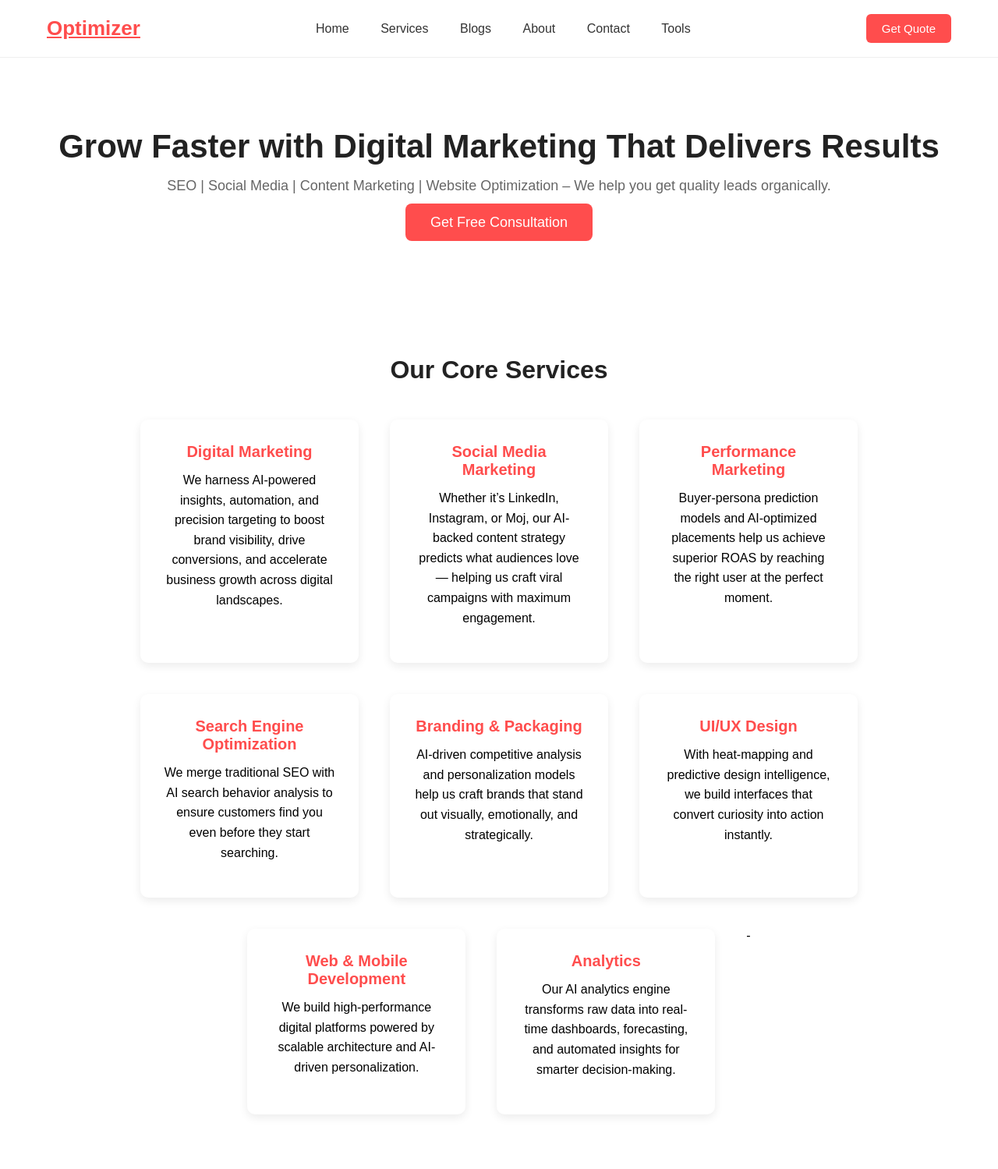
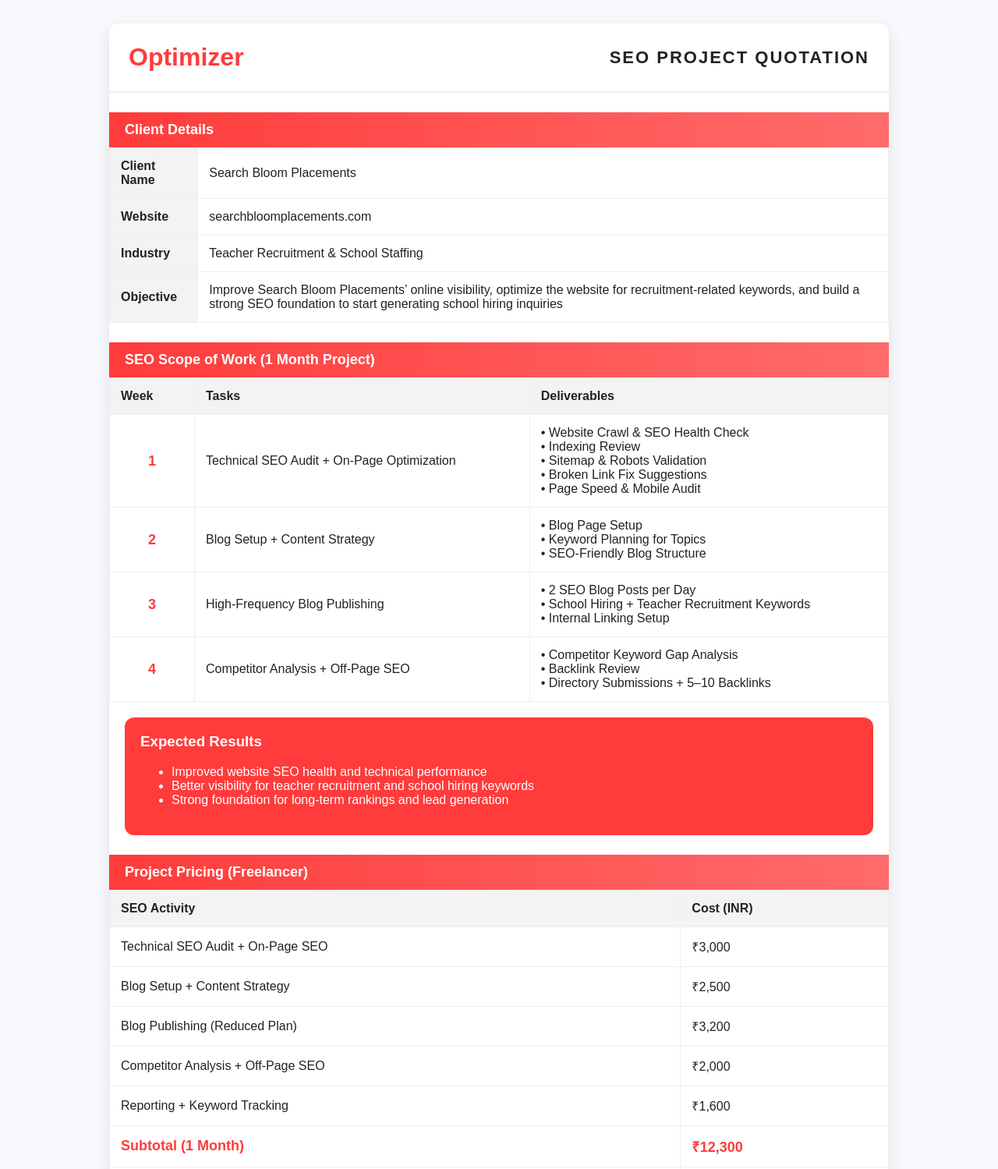
Before and after one commit to DivyabharathiRengasamy/optimizer, a plain HTML site: page public/index.html in a window 1280 px wide. Shown: the top 1499 px of the page at 78% size. Drawn offline with Linux system fonts and the light colour scheme.

Commit message:
Updated homepage with quotation

```diff
--- a/public/index.html
+++ b/public/index.html
@@ -3,275 +3,286 @@
 <head>
   <meta charset="UTF-8">
   <meta name="viewport" content="width=device-width, initial-scale=1.0">
-    <title>Optimizer - Digital Marketing Agency</title>
-
-    <meta name="description" content="Optimizer is a Digital Marketing Agency
-    specializing in SEO, Content Marketing, Web Design, and Social Media strategies.
-     Grow your business organically.">
-
-     <script type="application/ld+json">
-{
-  "@context": "https://schema.org",
-  "@type": "WebSite",
-  "name": "Optimizer",
-  "url": "https://optimizer-eta.vercel.app/"
-}
-</script>
-
+  <title>SEO Project Quotation</title>
 
   <style>
-        * {
-            margin: 0; padding: 0;
-            font-family: 'Poppins', sans-serif;
-            box-sizing: border-box;
+    body {
+      font-family: Arial, sans-serif;
+      margin: 0;
+      background: #f8f9fc;
+      color: #222;
     }
 
-        body {
-            background: #ffffff;
+    .container {
+      width: 90%;
+      max-width: 1000px;
+      margin: 30px auto;
+      background: #fff;
+      border-radius: 12px;
+      box-shadow: 0px 5px 20px rgba(0,0,0,0.1);
+      overflow: hidden;
     }
 
     /* HEADER */
-        header {
-            width: 100%;
-            background: #ffffff;
-            border-bottom: 1px solid #efefef;
-            padding: 18px 60px;
+    .header {
       display: flex;
       justify-content: space-between;
       align-items: center;
-            position: sticky;
-            top: 0;
+      padding: 25px;
+      border-bottom: 2px solid #eee;
     }
 
     .logo {
-            font-size: 26px;
-            font-weight: 700;
-            color: #ff4d4d; /* Zoho like red color */
+      font-size: 32px;
+      font-weight: bold;
+      color: #ff3b3b;
     }
 
-       nav a {
-            margin: 0 18px;
-            text-decoration: none;
-            color: #333;
-            font-size: 16px;
-            transition: 0.3s;
+    .title {
+      font-size: 22px;
+      font-weight: bold;
+      letter-spacing: 2px;
+      color: #222;
     }
 
-        nav a:hover {
-            color: #ff4d4d;
+    /* SECTION TITLE */
+    .section-title {
+      background: linear-gradient(to right, #ff3b3b, #ff6b6b);
+      color: white;
+      padding: 12px 20px;
+      font-size: 18px;
+      font-weight: bold;
+      margin-top: 25px;
     }
 
-        .cta-btn {
-            background: #ff4d4d;
+    /* TABLE STYLE */
+    table {
+      width: 100%;
+      border-collapse: collapse;
+      margin: 0;
+    }
+
+    td, th {
+      padding: 14px;
+      border: 1px solid #eee;
+      text-align: left;
+    }
+
+    th {
+      background: #f3f3f3;
+      font-weight: bold;
+    }
+
+    /* WEEK BOX */
+    .week-table td:first-child {
+      font-weight: bold;
+      text-align: center;
+      width: 80px;
+      color: #ff3b3b;
+      font-size: 18px;
+    }
+
+    /* RESULTS BOX */
+    .results-box {
+      background: #ff3b3b;
       color: white;
-            padding: 10px 20px;
-            border-radius: 6px;
-            text-decoration: none;
+      padding: 20px;
+      border-radius: 12px;
+      margin: 20px;
+    }
+
+    .results-box h3 {
+      margin-top: 0;
+    }
+
+    /* PRICING */
+    .total-row {
+      font-weight: bold;
+      font-size: 18px;
+      color: #ff3b3b;
+    }
+
+    /* CONTACT */
+    .contact {
+      padding: 20px;
       font-size: 15px;
     }
 
-        /* HERO SECTION */
-        .hero {
-            text-align: center;
-            padding: 90px 40px;
+    .contact p {
+      margin: 8px 0;
     }
 
-        .hero h1 {
-            font-size: 42px;
-            margin-bottom: 16px;
-            color: #222;
+    /* FOOTER */
+    .footer {
+      text-align: center;
+      padding: 15px;
+      font-size: 14px;
+      background: #f3f3f3;
     }
 
-        .hero p {
-            font-size: 18px;
-            color: #666;
-            margin-bottom: 26px;
-        }
+  </style>
+</head>
+<body>
 
-        .hero .cta-main {
-            background: #ff4d4d;
-            padding: 14px 32px;
-            color: white;
-            font-size: 18px;
-            border-radius: 8px;
-            text-decoration: none;
-        }
+  <div class="container">
 
-        /* FEATURES — centered */
-        .features {
-            padding: 70px 40px;
-            text-align: center;
-        }
+    <!-- HEADER -->
+    <div class="header">
+      <div class="logo">Optimizer</div>
+      <div class="title">SEO PROJECT QUOTATION</div>
+    </div>
 
-        .features h2 {
-            font-size: 32px;
-            margin-bottom: 45px;
-            color: #222;
-        }
+    <!-- CLIENT DETAILS -->
+    <div class="section-title">Client Details</div>
 
-        .feature-container {
-            display: flex;
-            justify-content: center;
-            gap: 40px;
-            flex-wrap: wrap;
-        }
+    <table>
+      <tr>
+        <th>Client Name</th>
+        <td>Search Bloom Placements</td>
+      </tr>
+      <tr>
+        <th>Website</th>
+        <td>searchbloomplacements.com</td>
+      </tr>
+      <tr>
+        <th>Industry</th>
+        <td>Teacher Recruitment & School Staffing</td>
+      </tr>
+      <tr>
+        <th>Objective</th>
+        <td>Improve Search Bloom Placements’ online visibility, optimize the website for recruitment-related keywords, and build a strong SEO foundation to start generating school hiring inquiries</td>
+      </tr>
+    </table>
 
-        .feature-box {
-            background: #ffffff;
-            width: 280px;
-            padding: 30px;
-            border-radius: 10px;
-            box-shadow: 0 4px 12px rgba(0,0,0,0.08);
-        }
+    <!-- SEO SCOPE -->
+    <div class="section-title">SEO Scope of Work (1 Month Project)</div>
 
-        .feature-box p {
-  line-height: 1.6; /* space between lines */
-  margin-top: 10px; /* space above paragraph */
-  margin-bottom: 15px; /* space below paragraph */
-  font-family: 'Poppins', sans-serif; /* example font */
-  font-size: 16px; /* size of paragraph text */
-}
+    <table class="week-table">
+      <tr>
+        <th>Week</th>
+        <th>Tasks</th>
+        <th>Deliverables</th>
+      </tr>
+
+      <tr>
+        <td>1</td>
+        <td>Technical SEO Audit + On-Page Optimization</td>
+        <td>
+          • Website Crawl & SEO Health Check <br>
+          • Indexing Review <br>
+          • Sitemap & Robots Validation <br>
+          • Broken Link Fix Suggestions <br>
+          • Page Speed & Mobile Audit
+        </td>
+      </tr>
+
+      <tr>
+        <td>2</td>
+        <td>Blog Setup + Content Strategy</td>
+        <td>
+          • Blog Page Setup <br>
+          • Keyword Planning for Topics <br>
+          • SEO-Friendly Blog Structure
+        </td>
+      </tr>
+
+      <tr>
+        <td>3</td>
+        <td>High-Frequency Blog Publishing</td>
+        <td>
+          • 2 SEO Blog Posts per Day <br>
+          • School Hiring + Teacher Recruitment Keywords <br>
+          • Internal Linking Setup
+        </td>
+      </tr>
+
+      <tr>
+        <td>4</td>
+        <td>Competitor Analysis + Off-Page SEO</td>
+        <td>
+          • Competitor Keyword Gap Analysis <br>
+          • Backlink Review <br>
+          • Directory Submissions + 5–10 Backlinks
+        </td>
+      </tr>
+    </table>
+
+    <!-- EXPECTED RESULTS -->
+   <div class="results-box">
+  <h3>Expected Results</h3>
+  <ul>
+    <li>Improved website SEO health and technical performance</li>
+    <li>Better visibility for teacher recruitment and school hiring keywords</li>
+    <li>Strong foundation for long-term rankings and lead generation</li>
+  </ul>
+</div>
 
 
-        .feature-box h3 {
-            margin-bottom: 12px;
-            font-size: 20px;
-            color: #ff4d4d;
-        }
+    <!-- PRICING -->
+    <div class="section-title">Project Pricing (Freelancer)</div>
 
-        /* ENQUIRY FORM */
-        .enquiry {
-            padding: 80px 40px;
-            background: #fafafa;
-        }
+    <table>
+      <tr>
+        <th>SEO Activity</th>
+        <th>Cost (INR)</th>
+      </tr>
 
-        .enquiry h2 {
-            text-align: center;
-            margin-bottom: 26px;
-            font-size: 32px;
-        }
+      <tr>
+        <td>Technical SEO Audit + On-Page SEO</td>
+        <td>₹3,000</td>
+      </tr>
 
-        form {
-            max-width: 500px;
-            margin: auto;
-        }
+      <tr>
+        <td>Blog Setup + Content Strategy</td>
+        <td>₹2,500</td>
+      </tr>
 
-        input, textarea {
-            width: 100%;
-            margin-bottom: 18px;
-            padding: 14px;
-            border-radius: 8px;
-            border: 1px solid #ddd;
-            font-size: 16px;
-        }
+      <tr>
+        <td>Blog Publishing (Reduced Plan)</td>
+        <td>₹3,200</td>
+      </tr>
 
-        button {
-            width: 100%;
-            padding: 15px;
-            background: #ff4d4d;
-            color: white;
-            font-size: 18px;
-            border: none;
-            border-radius: 8px;
-            cursor: pointer;
-        }
+      <tr>
+        <td>Competitor Analysis + Off-Page SEO</td>
+        <td>₹2,000</td>
+      </tr>
 
-        footer {
-            text-align: center;
-            padding: 22px;
-            background: #ffffff;
-            border-top: 1px solid #efefef;
-            margin-top: 60px;
-        }
-    </style>
-</head>
+      <tr>
+        <td>Reporting + Keyword Tracking</td>
+        <td>₹1,600</td>
+      </tr>
 
-<body>
+      <tr class="total-row">
+        <td>Subtotal (1 Month)</td>
+        <td>₹12,300</td>
+      </tr>
 
-    <!-- HEADER -->
-    <header>
-        <a href="index.html" class="logo">Optimizer</a>
-        <nav>
-            <a href="#">Home</a>
-            <a href="services.html">Services</a>
-            <a href="blog.html">Blogs</a>
-            <a href="about.html">About</a>
-            <a href="contact.html">Contact</a>
-            <a href="/tools/tools.html">Tools</a>
+      <tr>
+        <td>GST @18%</td>
+        <td>₹2,700</td>
+      </tr>
 
-        </nav>
-        <a href="#enquiry" class="cta-btn">Get Quote</a>
-    </header>
+      <tr class="total-row">
+        <td>Total Payable</td>
+       <td>₹15,000</td> <!-- updated -->
 
-    <!-- HERO -->
-    <section class="hero">
-        <h1>Grow Faster with Digital Marketing That Delivers Results</h1>
-        <p>SEO | Social Media | Content Marketing | Website Optimization – We help you get quality leads organically.</p>
-        <a href="#enquiry" class="cta-main">Get Free Consultation</a>
-    </section>
+      </tr>
+    </table>
 
-    <!-- FEATURES -->
-    <section class="features">
-        <h2>Our Core Services</h2>
-        <div class="feature-container">
-           <div class="feature-box">
-      <h3>Digital Marketing</h3>
-      <p>We harness AI-powered insights, automation, and precision targeting to boost brand visibility, drive conversions, and accelerate business growth across digital landscapes.</p>
+    <!-- CONTACT -->
+    <div class="contact">
+      <h3>Contact Information</h3>
+      <p><b>Name:</b> R. Sivasurya</p>
+      <p><b>Email:</b> sivasuryaoptimizer@gmail.com</p>
+      <p><b>Phone:</b> 9361882842</p>
     </div>
 
-    <div class="feature-box">
-      <h3>Social Media Marketing</h3>
-      <p>Whether it’s LinkedIn, Instagram, or Moj, our AI-backed content strategy predicts what audiences love — helping us craft viral campaigns with maximum engagement.</p>
+    <!-- FOOTER -->
+    <div class="footer">
+      © 2026 Optimizer SEO Services | Professional Quotation Document
     </div>
 
-    <div class="feature-box">
-      <h3>Performance Marketing</h3>
-      <p>Buyer-persona prediction models and AI-optimized placements help us achieve superior ROAS by reaching the right user at the perfect moment.</p>
   </div>
-
-    <div class="feature-box">
-      <h3>Search Engine Optimization</h3>
-      <p>We merge traditional SEO with AI search behavior analysis to ensure customers find you even before they start searching.</p>
-    </div>
-
-    <div class="feature-box">
-      <h3>Branding & Packaging</h3>
-      <p>AI-driven competitive analysis and personalization models help us craft brands that stand out visually, emotionally, and strategically.</p>
-    </div>
-
-    <div class="feature-box">
-      <h3>UI/UX Design</h3>
-      <p>With heat-mapping and predictive design intelligence, we build interfaces that convert curiosity into action instantly.</p>
-    </div>
-
-    <div class="feature-box">
-      <h3>Web & Mobile Development</h3>
-      <p>We build high-performance digital platforms powered by scalable architecture and AI-driven personalization.</p>
-    </div>
-
-    <div class="feature-box">
-      <h3>Analytics</h3>
-      <p>Our AI analytics engine transforms raw data into real-time dashboards, forecasting, and automated insights for smarter decision-making.</p>
-    </div>
-  -
-        </div>
-    </section>
-
-    <!-- ENQUIRY FORM -->
-    <section class="enquiry" id="enquiry">
-        <h2>Get Free Digital Marketing Audit</h2>
-        <form>
-            <input type="text" placeholder="Your Full Name" required>
-            <input type="email" placeholder="Business Email" required>
-            <input type="tel" placeholder="Phone Number" required>
-            <textarea rows="4" placeholder="Tell us about your business" required></textarea>
-            <button type="submit">Submit Enquiry</button>
-        </form>
-    </section>
-
-    <footer>
-        © 2025 Optimizer – Digital Marketing Agency. All Rights Reserved.
-    </footer>
 
 </body>
 </html>
```
Lines whose indentation alone changed are shown as unchanged.
